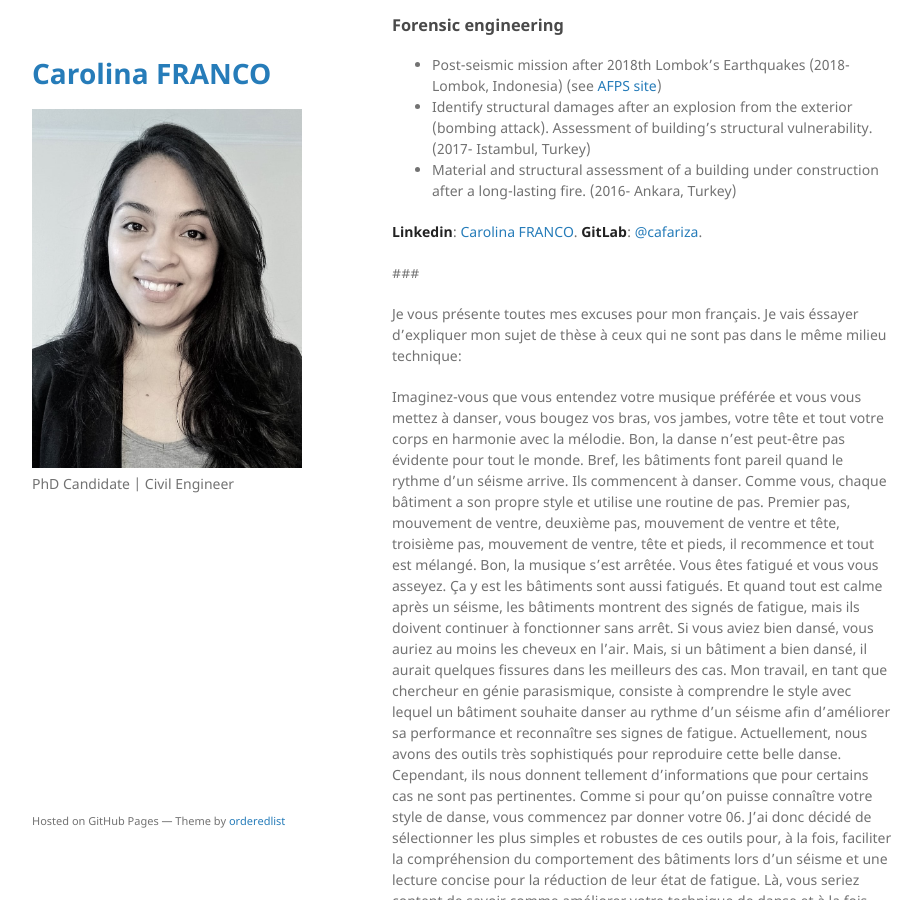
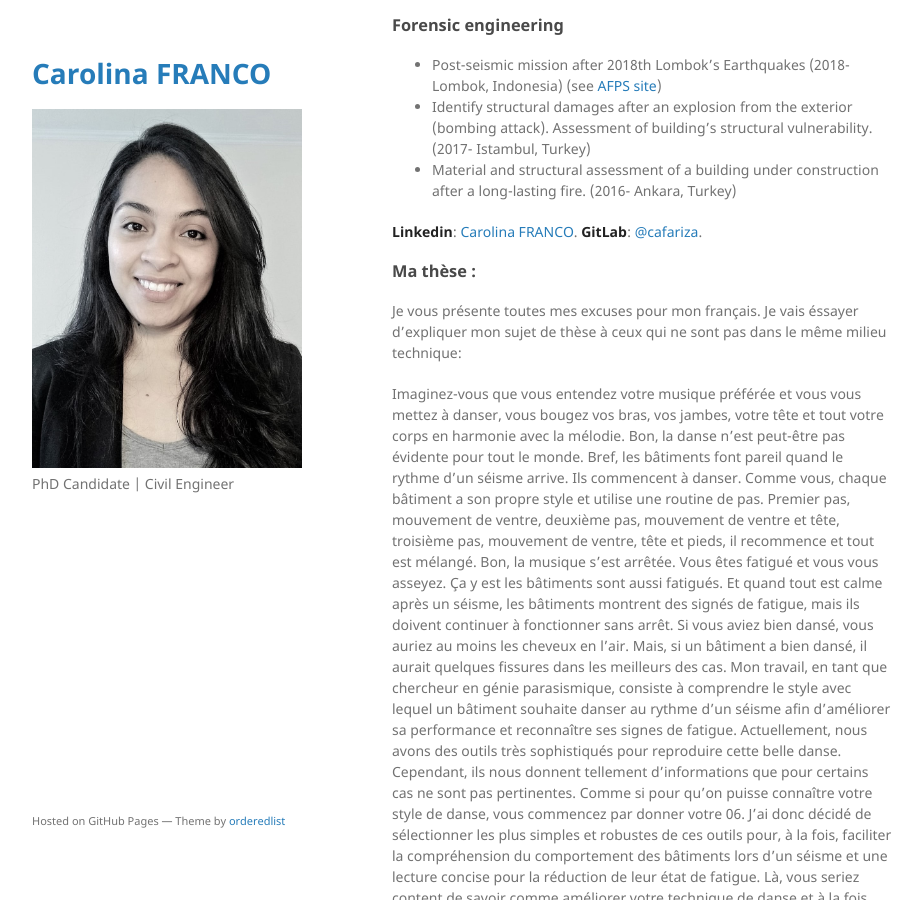
Before and after one commit to cafariza/cafariza.github.io, a Jekyll site: the page built from index.md, in a window 1280 px wide and 900 px high, scrolled down 434 px. Shown: the whole window, without its empty margins (178-1098 px from the left). Built offline with Jekyll 4.4.1, drawn with Linux system fonts in a browser that asks for light colours; our own code applies the rules of GitHub Pages for plain Markdown files.

Commit message:
Update index.md

```diff
--- a/index.md
+++ b/index.md
@@ -17,7 +17,7 @@ Working on robust and simplified modeling techniques for the seismic response as
 **Linkedin**: [Carolina FRANCO](https://www.linkedin.com/in/cafariza/).
 **GitLab**: [@cafariza](https://gitlab.com/cafariza).
 
-###
+### Ma thèse :
 
 Je vous présente toutes mes excuses pour mon français. Je vais éssayer d'expliquer mon sujet de thèse à ceux qui ne sont pas dans le même milieu technique:
 
```
